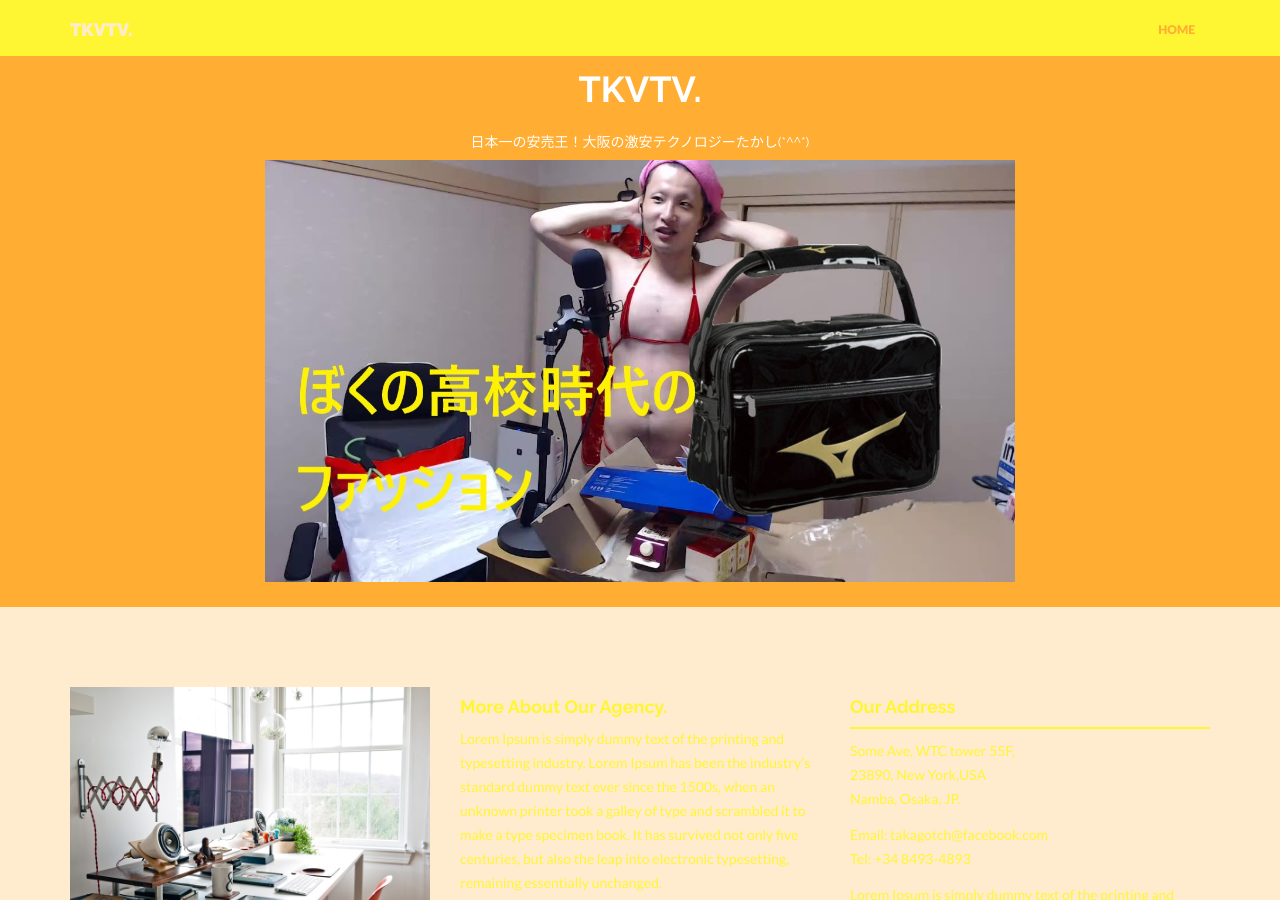
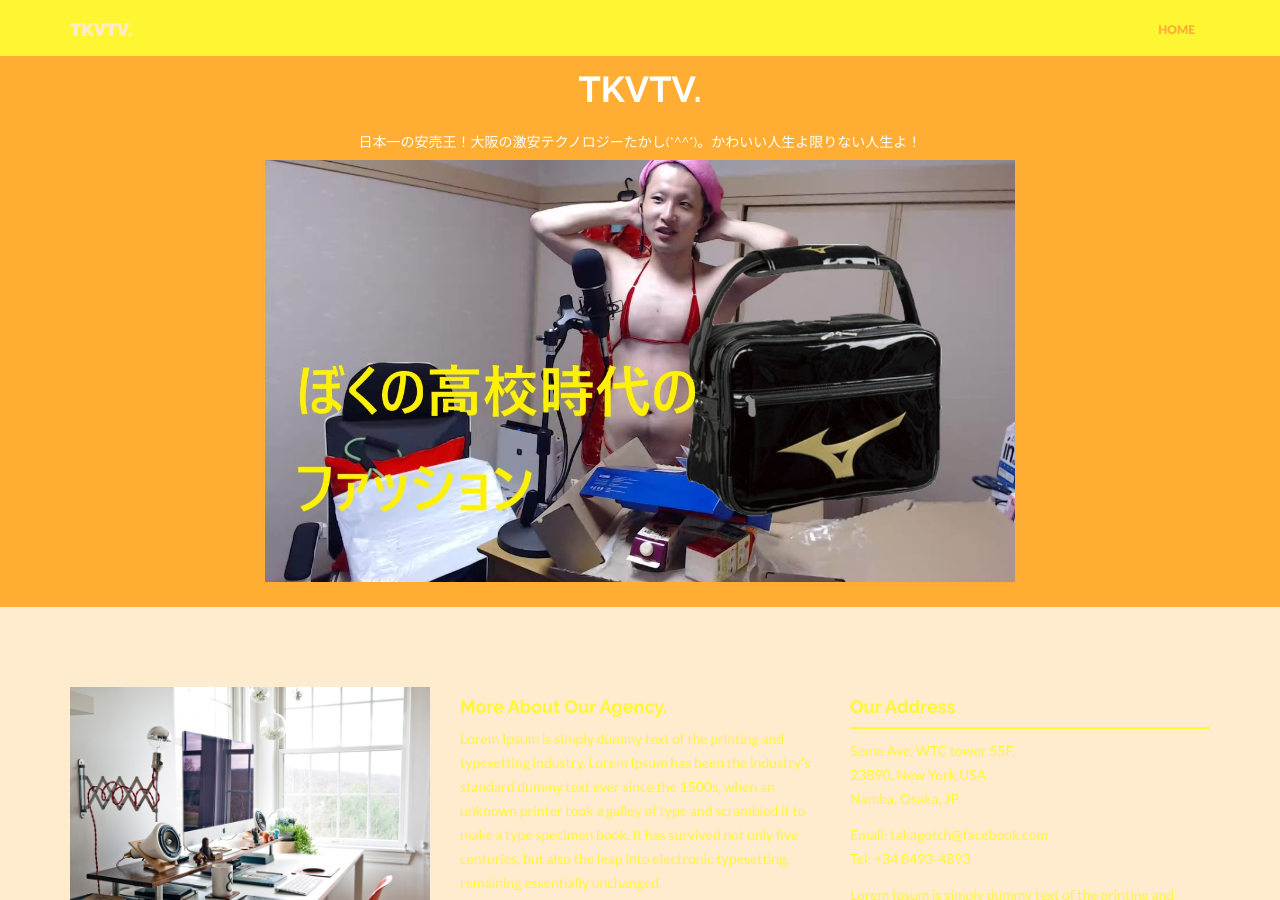
Before and after one commit to takagotch/o2361, a Jekyll site: the page built from index.html, in a window 1280 px wide and 900 px high. Built offline with Jekyll 4.4.1, drawn with Linux system fonts in a browser that asks for light colours; nearby versions of some CDN libraries.

Commit message:
Update _config.yml

```diff
--- a/_config.yml
+++ b/_config.yml
@@ -2,7 +2,7 @@
 
 # Site settings
 title: TKVTV.
-description: "日本一の安売王！大阪の激安テクノロジーたかし(*^^*)"
+description: "日本一の安売王！大阪の激安テクノロジーたかし(*^^*)。かわいい人生よ限りない人生よ！"
 analytics: #Google analytics code in the format XX-nnnnnnnn-n
 baseurl: "https://takagotch.github.io/page60/" #important: start with /
 url: "https://takagotch.github.io/page60/"
```
